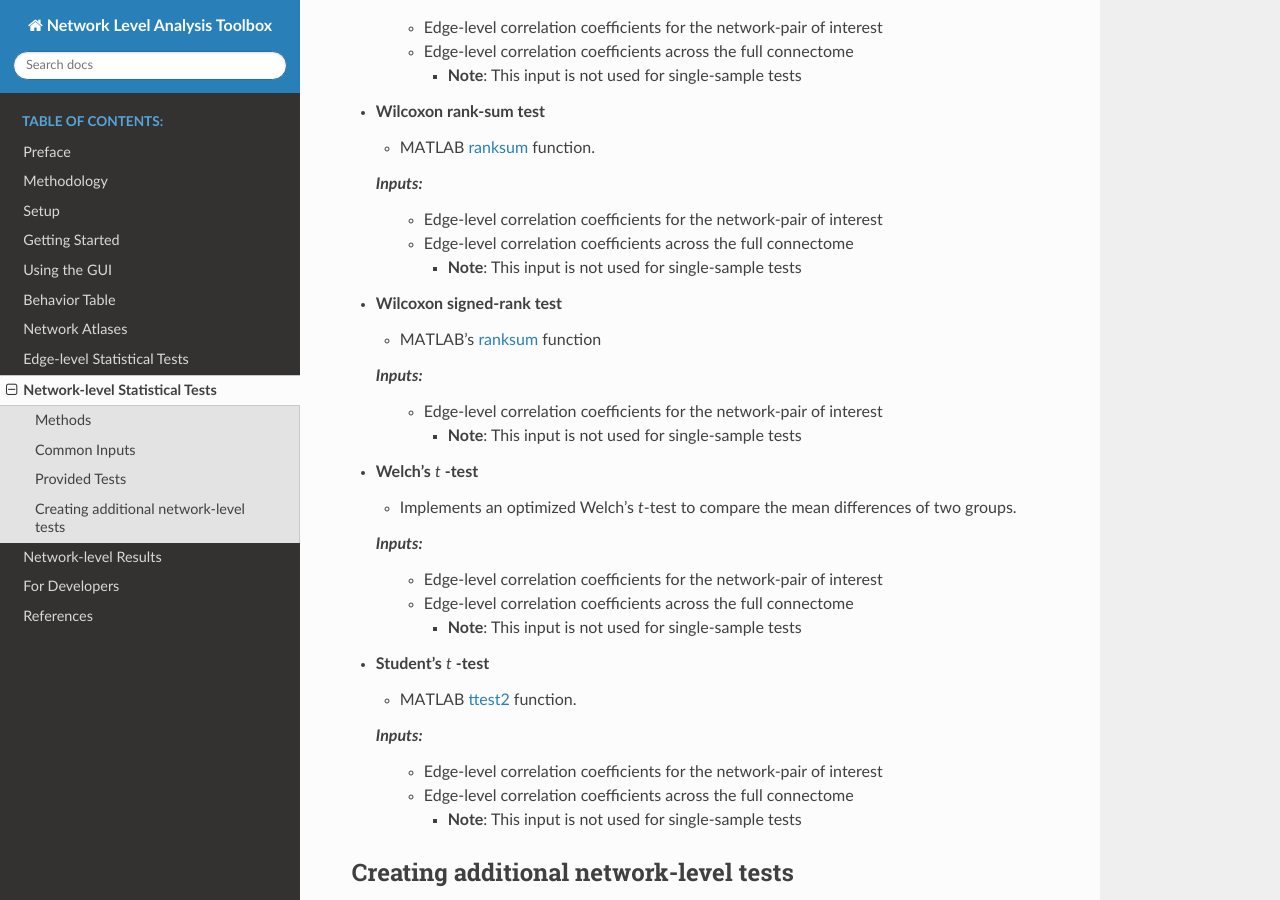
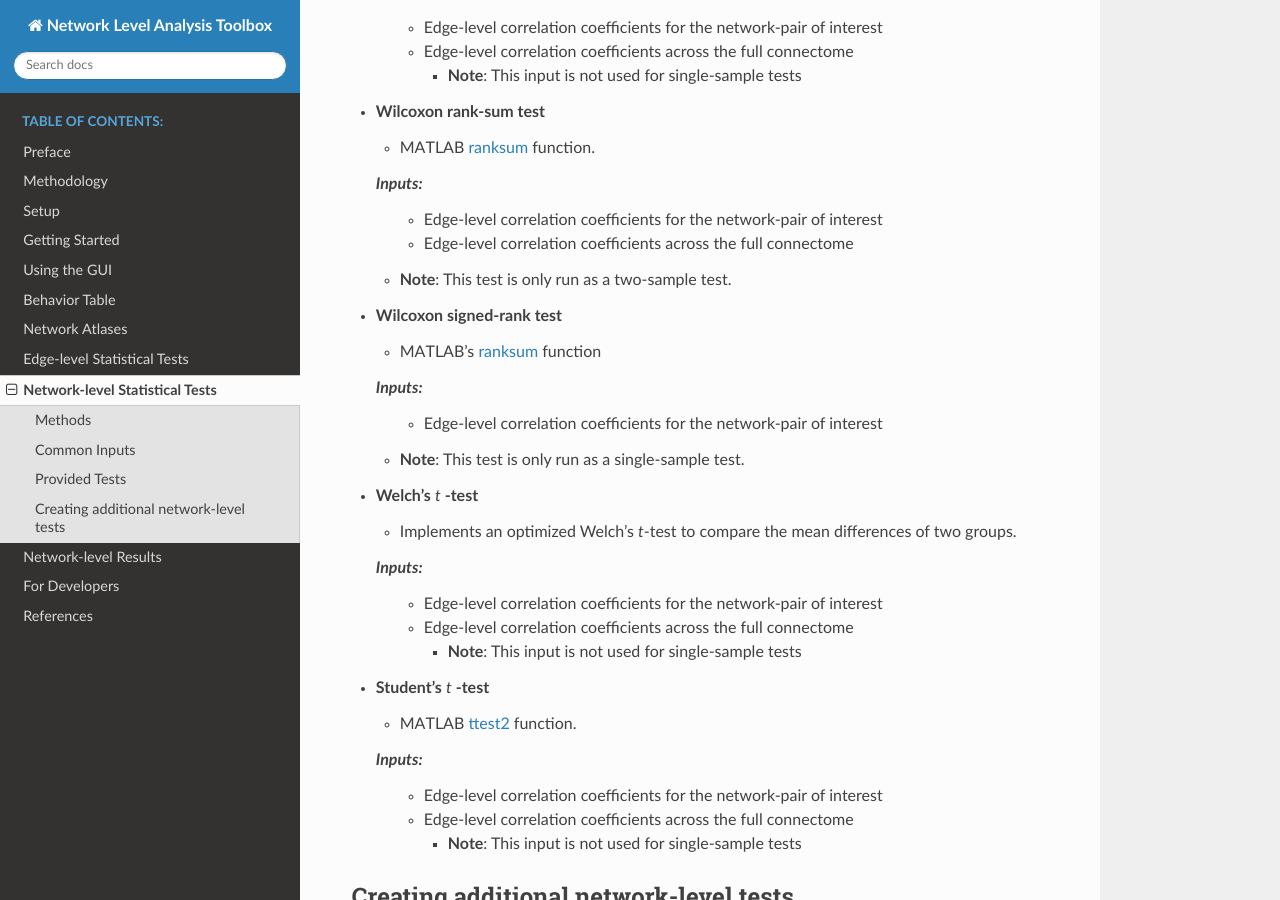
Before and after one commit to WheelockLab/NetworkLevelAnalysis, a Sphinx documentation site: the page built from docs/source/network_level_tests.rst, in a window 1280 px wide and 900 px high, scrolled down 1566 px. Built offline with Sphinx 7.4.7 and the Read the Docs theme 3.1.0, drawn with Linux system fonts in a browser that asks for light colours.

Commit message:
fixed notes, again

```diff
--- a/docs/source/network_level_tests.rst
+++ b/docs/source/network_level_tests.rst
@@ -71,7 +71,7 @@ Provided Tests
     * Edge-level correlation coefficients for the network-pair of interest
     * Edge-level correlation coefficients across the full connectome
 
-      * **Note**: This input is not used for single-sample tests
+  * **Note**: This test is only run as a two-sample test.
 
 * **Wilcoxon signed-rank test**
 
@@ -80,7 +80,7 @@ Provided Tests
   *Inputs:*
     * Edge-level correlation coefficients for the network-pair of interest
 
-      * **Note**: This input is not used for single-sample tests
+  * **Note**: This test is only run as a single-sample test.
 
 * **Welch's** *t* **-test**
 
```
